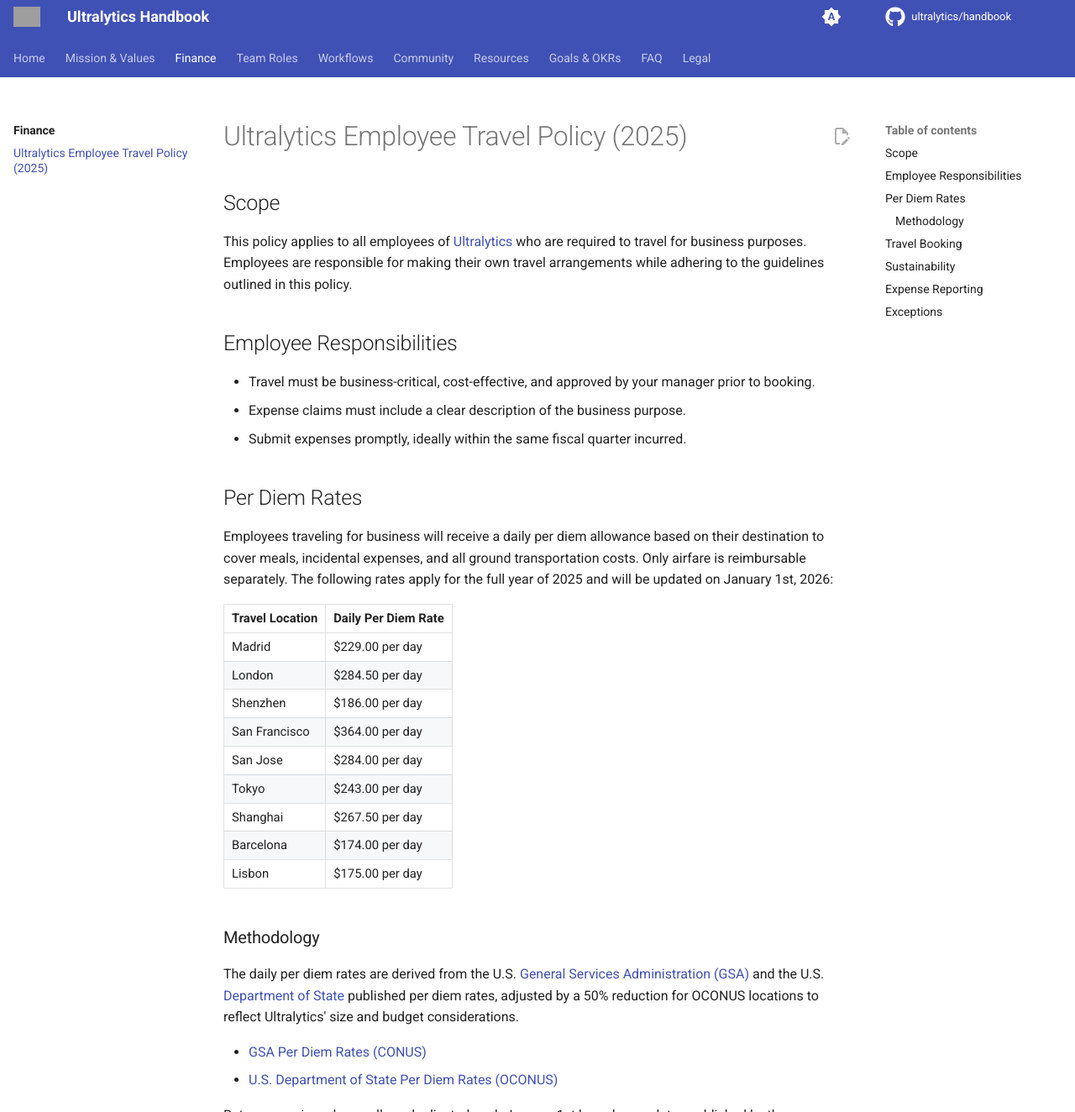
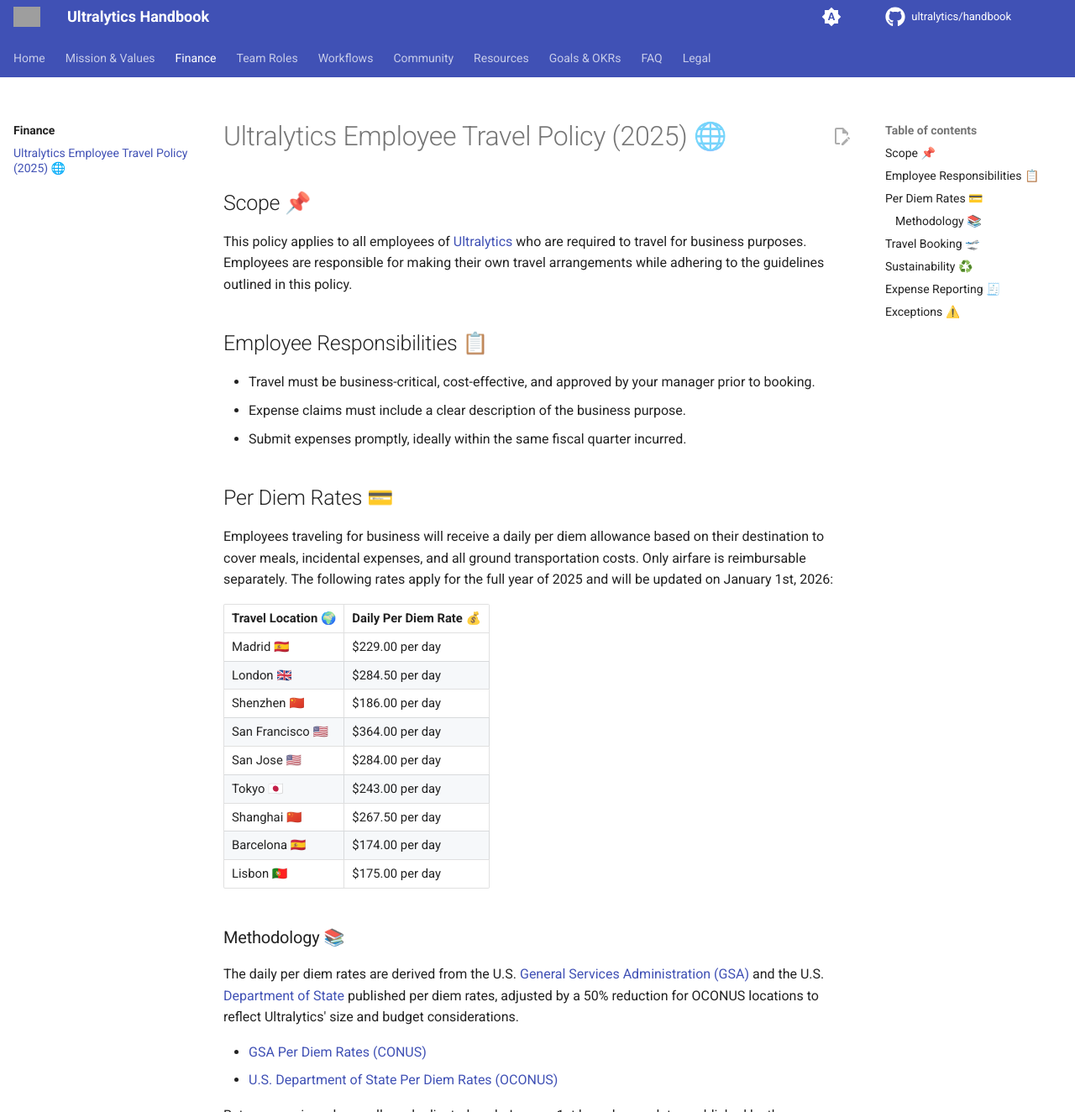
Before and after one commit to ultralytics/handbook, an MkDocs documentation site: the page built from docs/finance/travel.md, in a window 1280 px wide and 1400 px high, cut to the strip 76-1400 px from the top of the window. Shown: the whole strip at 84% size. Built offline with MkDocs 1.6.1 and Material for MkDocs 9.7.7, drawn with Linux system fonts in a browser that asks for light colours; comment, search, counter and statistics services are not loaded; some of the changed text lies outside the part shown; grey boxes are pictures that could not be loaded.

```diff
--- a/docs/finance/travel.md
+++ b/docs/finance/travel.md
@@ -3,35 +3,35 @@ description: Ultralytics Employee Travel Policy outlining per diem rates, respon
 keywords: Ultralytics, Employee Travel Policy, per diem rates, travel responsibilities, airfare, expense reporting, sustainability, business travel
 ---
 
-# Ultralytics Employee Travel Policy (2025)
+# Ultralytics Employee Travel Policy (2025) 🌐
 
-## Scope
+## Scope 📌
 
 This policy applies to all employees of [Ultralytics](https://www.ultralytics.com) who are required to travel for business purposes. Employees are responsible for making their own travel arrangements while adhering to the guidelines outlined in this policy.
 
-## Employee Responsibilities
+## Employee Responsibilities 📋
 
 - Travel must be business-critical, cost-effective, and approved by your manager prior to booking.
 - Expense claims must include a clear description of the business purpose.
 - Submit expenses promptly, ideally within the same fiscal quarter incurred.
 
-## Per Diem Rates
+## Per Diem Rates 💳
 
 Employees traveling for business will receive a daily per diem allowance based on their destination to cover meals, incidental expenses, and all ground transportation costs. Only airfare is reimbursable separately. The following rates apply for the full year of 2025 and will be updated on January 1st, 2026:
 
-| Travel Location | Daily Per Diem Rate |
-| --------------- | ------------------- |
-| Madrid          | $229.00 per day     |
-| London          | $284.50 per day     |
-| Shenzhen        | $186.00 per day     |
-| San Francisco   | $364.00 per day     |
-| San Jose        | $284.00 per day     |
-| Tokyo           | $243.00 per day     |
-| Shanghai        | $267.50 per day     |
-| Barcelona       | $174.00 per day     |
-| Lisbon          | $175.00 per day     |
+| Travel Location 🌍 | Daily Per Diem Rate 💰 |
+|--------------------|------------------------|
+| Madrid 🇪🇸          | $229.00 per day        |
+| London 🇬🇧          | $284.50 per day        |
+| Shenzhen 🇨🇳        | $186.00 per day        |
+| San Francisco 🇺🇸   | $364.00 per day        |
+| San Jose 🇺🇸        | $284.00 per day        |
+| Tokyo 🇯🇵           | $243.00 per day        |
+| Shanghai 🇨🇳        | $267.50 per day        |
+| Barcelona 🇪🇸       | $174.00 per day        |
+| Lisbon 🇵🇹          | $175.00 per day        |
 
-### Methodology
+### Methodology 📚
 
 The daily per diem rates are derived from the U.S. [General Services Administration (GSA)](https://www.gsa.gov/) and the U.S. [Department of State](https://www.state.gov/) published per diem rates, adjusted by a 50% reduction for OCONUS locations to reflect Ultralytics' size and budget considerations.
 
@@ -40,7 +40,7 @@ The daily per diem rates are derived from the U.S. [General Services Administrat
 
 Rates are reviewed annually and adjusted each January 1st based on updates published by these sources.
 
-## Travel Booking
+## Travel Booking 🛫
 
 - Employees are responsible for arranging their own travel, including flights, accommodation, and transportation.
 - Travel arrangements should be made in the most cost-effective manner while ensuring efficiency and convenience.
@@ -48,14 +48,14 @@ Rates are reviewed annually and adjusted each January 1st based on updates publi
 - Flights should ideally be booked at least 14 days in advance (domestic) and 21 days in advance (international).
 - Accommodation costs are included in the daily per diem rate and are not reimbursable separately.
 
-## Sustainability
+## Sustainability ♻️
 
 - Prioritize virtual meetings whenever possible to minimize environmental impact.
 
-## Expense Reporting
+## Expense Reporting 🧾
 
 - Receipts required for airfare reimbursements.
 
-## Exceptions
+## Exceptions ⚠️
 
 Any exceptions to this policy must be pre-approved by your line manager prior to travel. Requests will be reviewed on a case-by-case basis.
```
